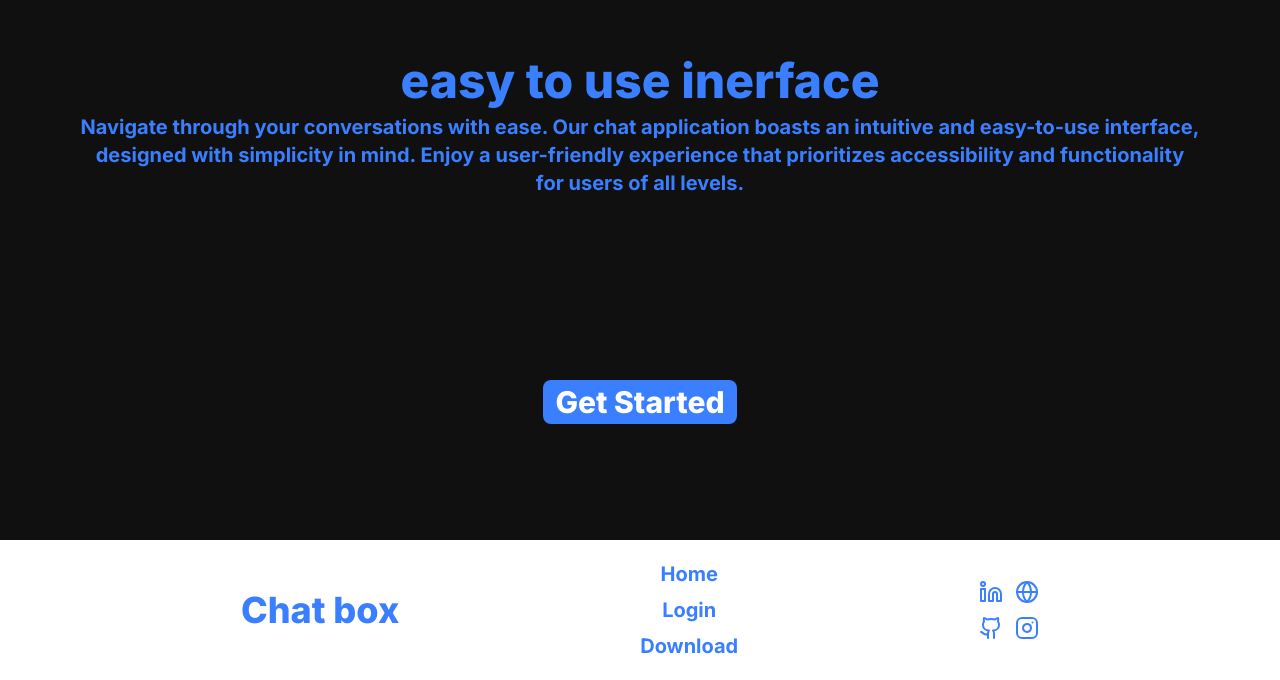
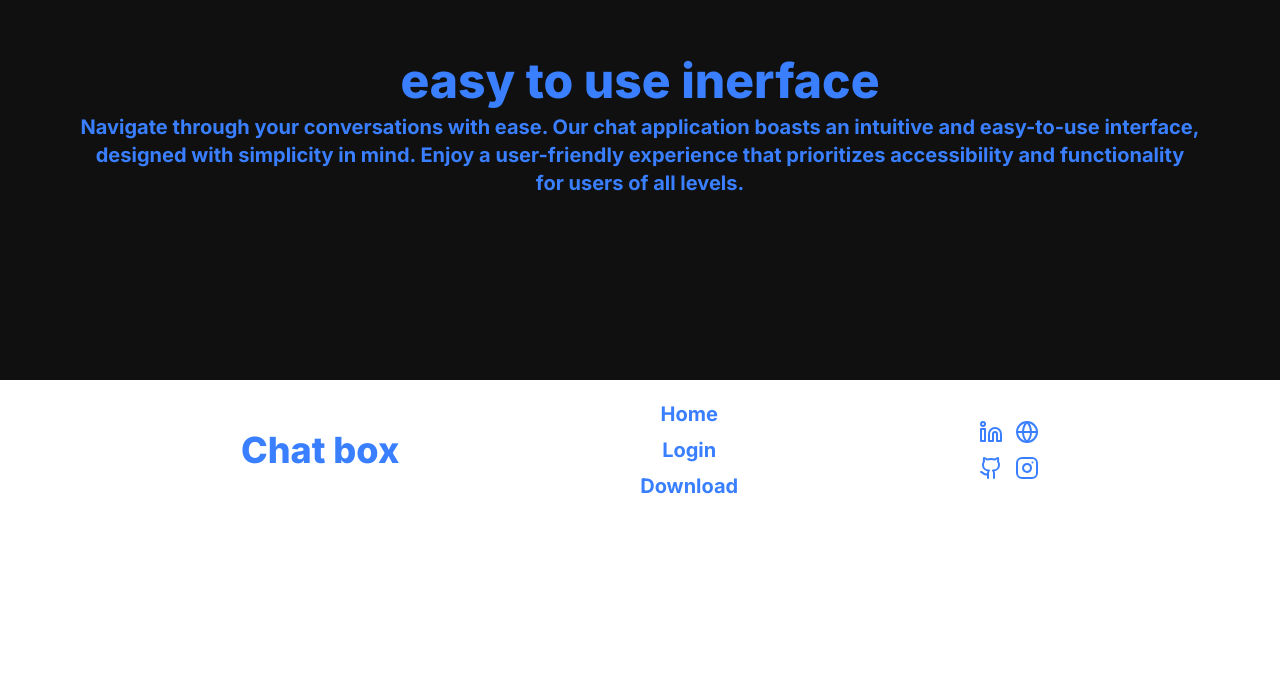
Before and after one commit to shadinmd/chatbox, a Next.js app in the folder frontend/: page / in a window 1280 px wide. Shown: the part 2020-2700 px from the top of the page. After the commit the page ends 2540 px from the top, so only its background shows below. Built offline with nearby package versions, Linux system fonts and the light colour scheme; no server answers.

Commit message:
change: removed get started button on home page

```diff
--- a/frontend/src/app/page.tsx
+++ b/frontend/src/app/page.tsx
@@ -87,14 +87,6 @@ const Home = () => {
 					</p>
 				</div>
 			</div>
-			<div className='flex items-start justify-center h-40'>
-				<Link
-					href={"/app/chat"}
-					className='bg-chat-blue text-3xl font-extrabold text-white rounded-lg px-3 py-1'
-				>
-					Get Started
-				</Link>
-			</div>
 			<footer className='flex py-5 justify-evenly bg-white items-center'>
 				<div className='text-chat-blue text-4xl font-extrabold'>
 					Chat box
```
